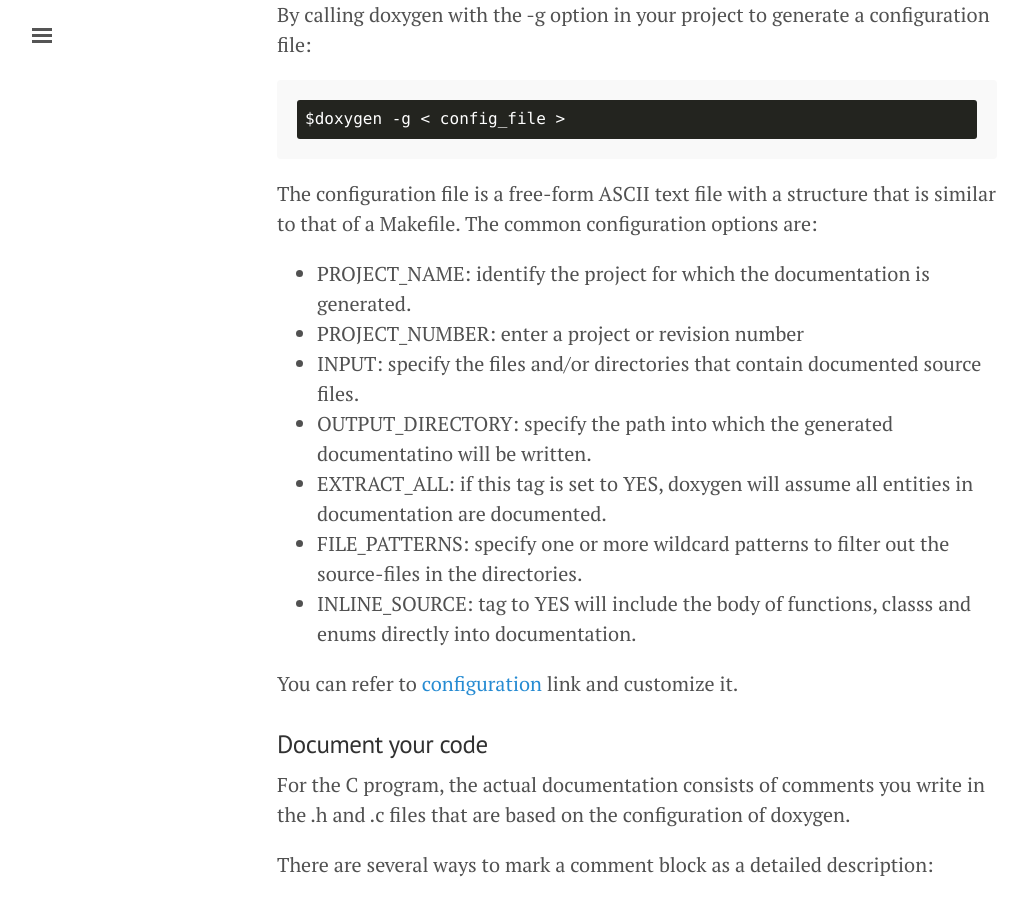
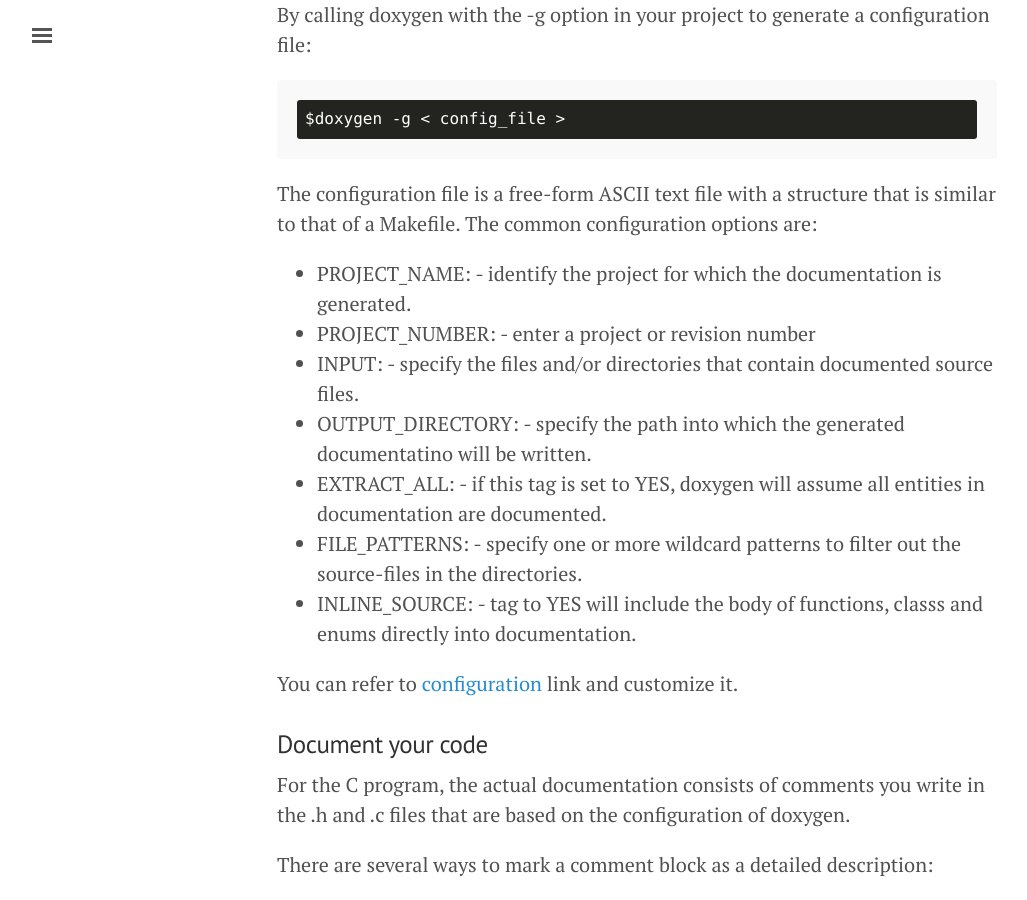
Before and after one commit to s311354/Louis, a Jekyll site: the page built from _posts/2019-07-06-How_to_document_your_code_by_using_doxygen.md, in a window 1280 px wide and 900 px high, scrolled down 1178 px. Shown: the whole window, without its empty margins (3-1030 px from the left). Built offline with Jekyll 4.4.1, drawn with Linux system fonts in a browser that asks for light colours; nearby versions of some CDN libraries; some web fonts are replaced; comment, search, counter and statistics services are not loaded.

```diff
--- a/_posts/2019-07-06-How_to_document_your_code_by_using_doxygen.md
+++ b/_posts/2019-07-06-How_to_document_your_code_by_using_doxygen.md
@@ -30,7 +30,7 @@ There are four steps that you should follow:
 </ol>
 <div class="language-shell highlighter-rouge"><pre class="highlight"><code class="hljs ruby"><span class="nb">$brew install doxygen </span></code></pre></div>
 
-<h3><a name="document"></a> Generate a configuration file </h3>
+<h3><a name="generate"></a> Generate a configuration file </h3>
 
   By calling doxygen with the -g option in your project to generate a configuration file:
 
@@ -39,13 +39,20 @@ There are four steps that you should follow:
 The configuration file is a free-form ASCII text file with a structure that is similar to that of a Makefile. The common configuration options are:
 
 <ul style="list-style-type:disc">
-<li> PROJECT_NAME: identify the project for which the documentation is generated.</li>
-<li> PROJECT_NUMBER: enter a project or revision number</li>
-<li> INPUT: specify the files and/or directories that contain documented source files.</li>
-<li> OUTPUT_DIRECTORY: specify the path into which the generated documentatino will be written.</li>
-<li> EXTRACT_ALL: if this tag is set to YES, doxygen will assume all entities in documentation are documented.</li>
-<li> FILE_PATTERNS: specify one or more wildcard patterns to filter out the source-files in the directories.</li>
-<li> INLINE_SOURCE: tag to YES will include the body of functions, classs and enums directly into documentation.</li>
+<li> PROJECT_NAME:
+      - identify the project for which the documentation is generated.</li>
+<li> PROJECT_NUMBER:
+      - enter a project or revision number</li>
+<li> INPUT:
+      - specify the files and/or directories that contain documented source files.</li>
+<li> OUTPUT_DIRECTORY:
+      - specify the path into which the generated documentatino will be written.</li>
+<li> EXTRACT_ALL:
+      - if this tag is set to YES, doxygen will assume all entities in documentation are documented.</li>
+<li> FILE_PATTERNS:
+      - specify one or more wildcard patterns to filter out the source-files in the directories.</li>
+<li> INLINE_SOURCE:
+      - tag to YES will include the body of functions, classs and enums directly into documentation.</li>
 </ul>
 
 You can refer to [configuration](http://www.doxygen.nl/manual/config.html) link and customize it.
```
